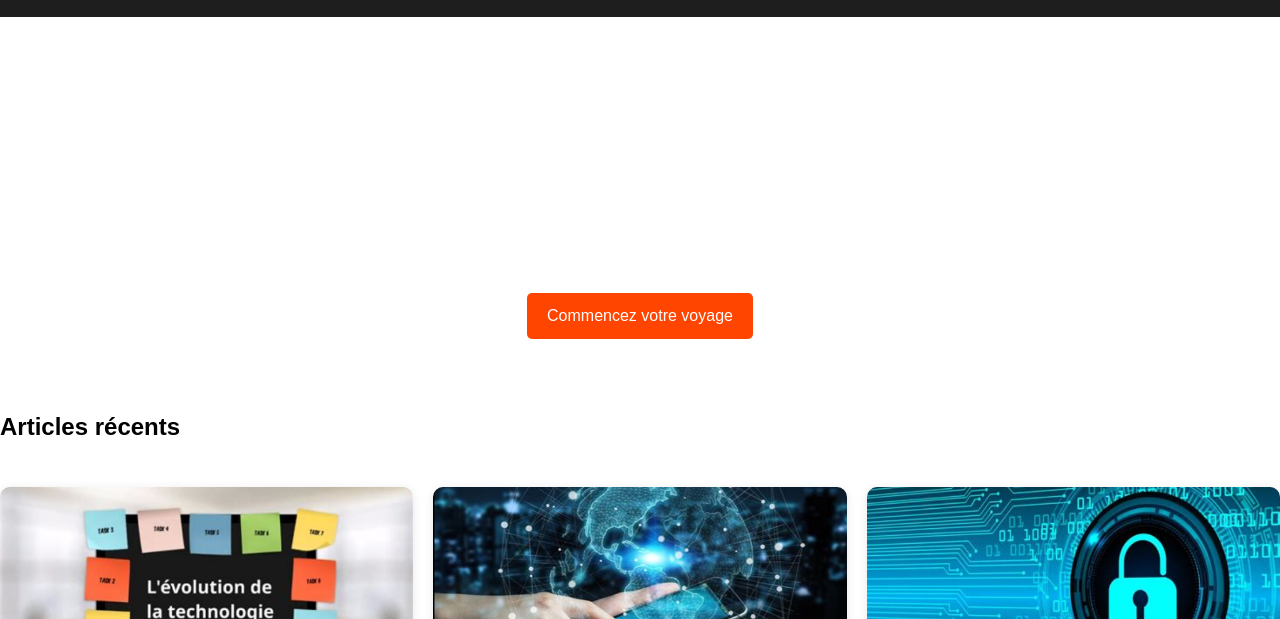
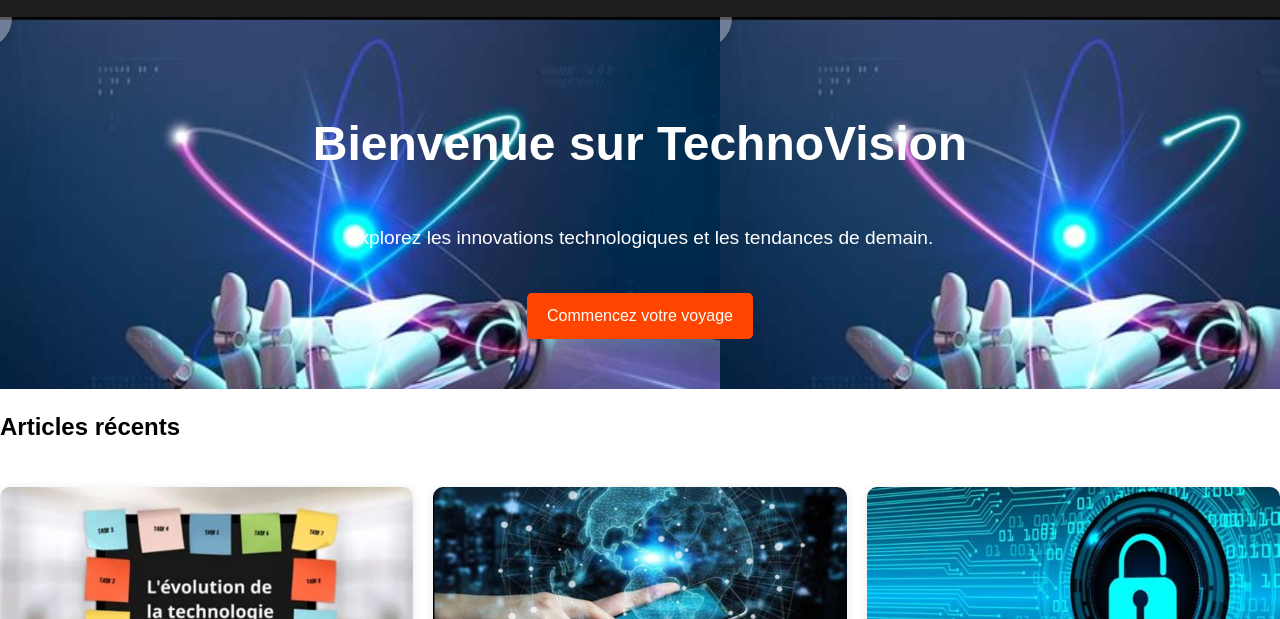
Before and after one commit to Arthur-falola/TechnoVision-, a plain HTML site: page index.html in a window 1280 px wide. Shown: the part 181-800 px from the top of the page. Drawn offline with nearby package versions, Linux system fonts and the light colour scheme.

Commit message:
Update styles.css

```diff
--- a/styles.css
+++ b/styles.css
@@ -75,7 +75,7 @@ nav ul li a { text-decoration: none;
   padding: 50px;
   background: linear-gradient(to bottom, #1e90ff, #001f3f);
   color: white;
-  background-image: url("images/entête.png");
+  background-image: url("entête.png");
 background-size: auto;
 b
 }
```
